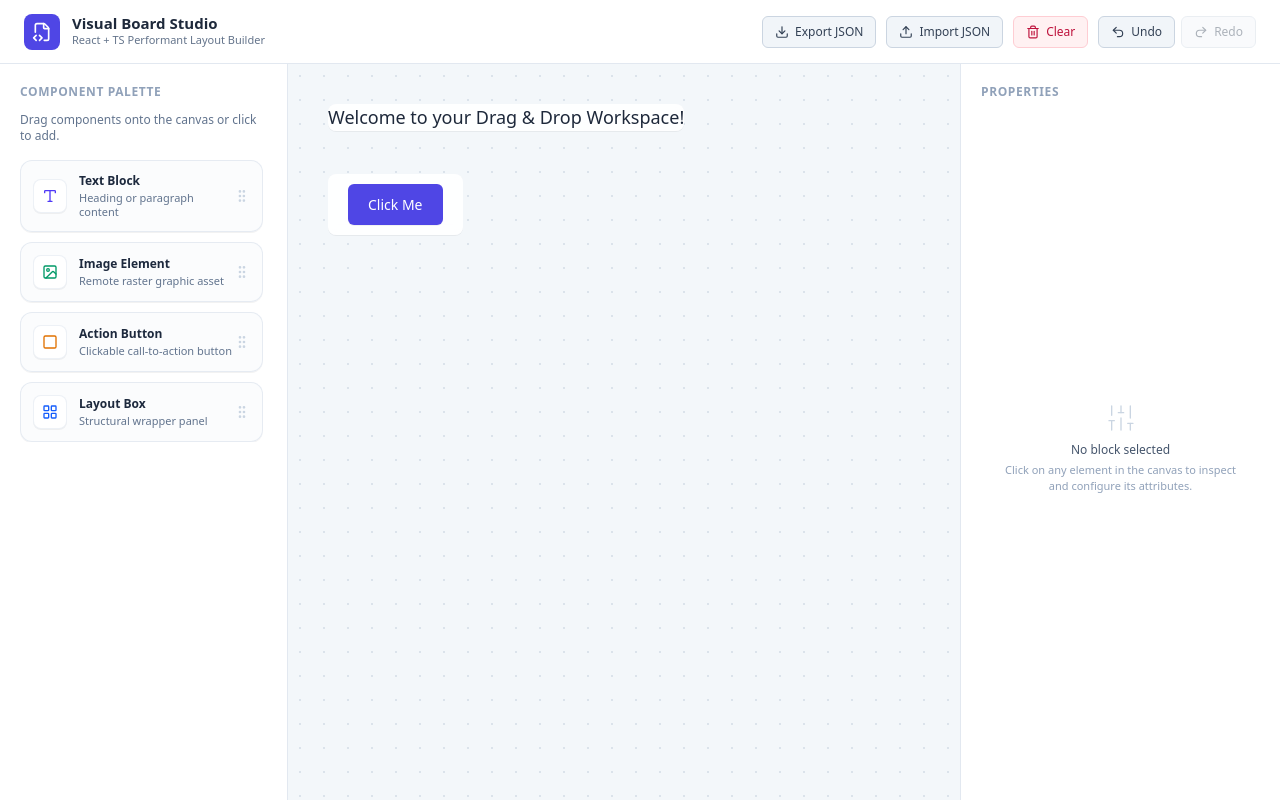
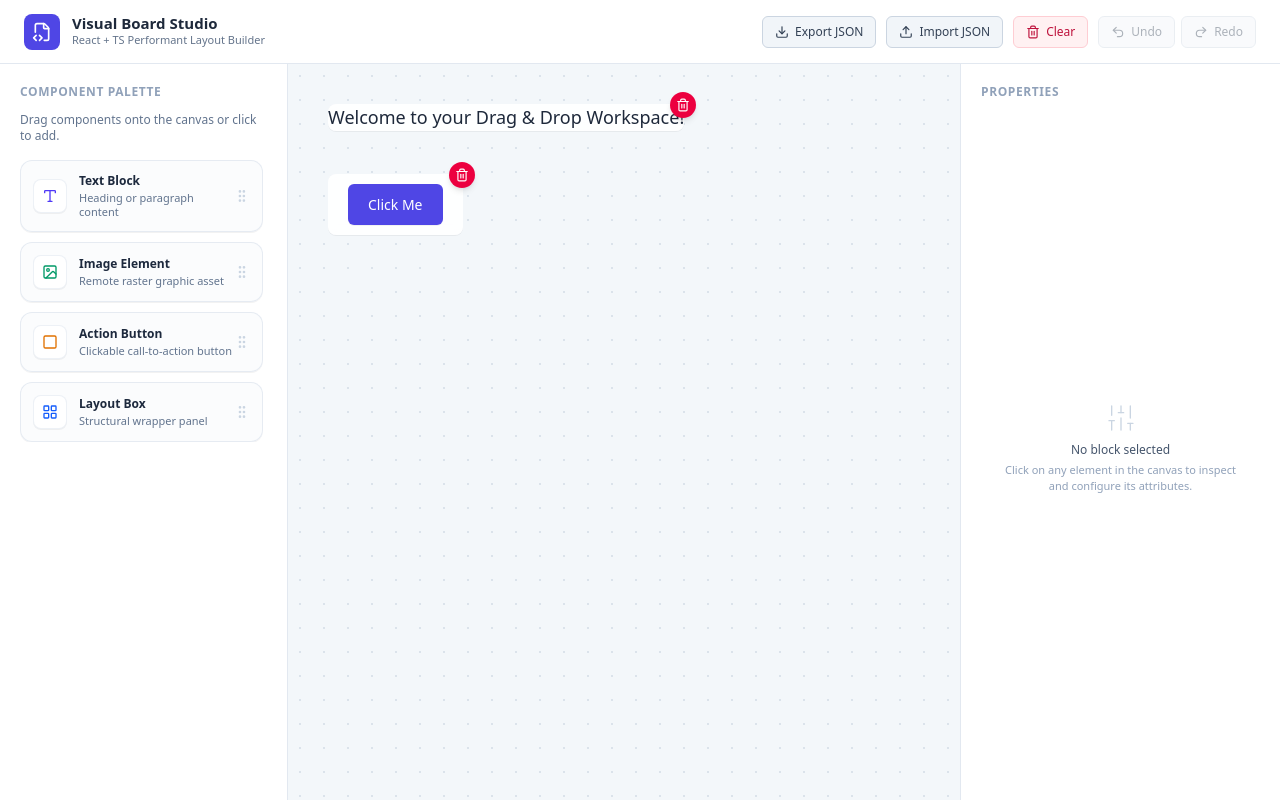
Before and after one commit to Birundadevi/DND_Builder, a React (Vite) app: page / in a window 1280 px wide. Built offline with nearby package versions, Linux system fonts and the light colour scheme.

Commit message:
fixed delete option

```diff
--- a/src/components/Block.tsx
+++ b/src/components/Block.tsx
@@ -3,6 +3,7 @@ import { BlockItem } from '../types/block';
 import { useBuilder } from '../hooks/useBuilder';
 import { Trash2 } from 'lucide-react';
 import { sanitizeText, sanitizeUrl } from '../utils/sanitize';
+import { calculateSnapPosition } from '../utils/snap';
 
 interface BlockProps {
   block: BlockItem;
@@ -10,17 +11,15 @@ interface BlockProps {
 }
 
 export const Block: React.FC<BlockProps> = memo(({ block, isSelected }) => {
-  const { selectBlock, updateBlockPosition, deleteBlock } = useBuilder();
+  const { blocks, selectBlock, updateBlockPosition, deleteBlock } = useBuilder();
   const isDraggingRef = useRef(false);
   const dragOffsetRef = useRef({ x: 0, y: 0 });
 
-  // Handle selection cleanly on click and prevent bubbling up to canvas background
   const handleClick = useCallback((e: React.MouseEvent) => {
     e.stopPropagation();
     selectBlock(block.id);
   }, [block.id, selectBlock]);
 
-  // Custom high-performance pointer drag handler
   const handlePointerDown = useCallback((e: React.PointerEvent) => {
     e.stopPropagation();
     selectBlock(block.id);
@@ -37,10 +36,12 @@ export const Block: React.FC<BlockProps> = memo(({ block, isSelected }) => {
 
   const handlePointerMove = useCallback((e: React.PointerEvent) => {
     if (!isDraggingRef.current) return;
-    const newX = e.clientX - dragOffsetRef.current.x;
-    const newY = e.clientY - dragOffsetRef.current.y;
-    updateBlockPosition(block.id, newX, newY);
-  }, [block.id, updateBlockPosition]);
+    const rawX = e.clientX - dragOffsetRef.current.x;
+    const rawY = e.clientY - dragOffsetRef.current.y;
+
+    const { x, y } = calculateSnapPosition(rawX, rawY, blocks, block.id);
+    updateBlockPosition(block.id, x, y);
+  }, [block.id, blocks, updateBlockPosition]);
 
   const handlePointerUp = useCallback((e: React.PointerEvent) => {
     if (!isDraggingRef.current) return;
@@ -50,6 +51,12 @@ export const Block: React.FC<BlockProps> = memo(({ block, isSelected }) => {
       target.releasePointerCapture(e.pointerId);
     }
   }, []);
+
+  const handleDeleteClick = useCallback((e: React.MouseEvent | React.PointerEvent) => {
+    e.stopPropagation();
+    e.preventDefault();
+    deleteBlock(block.id);
+  }, [block.id, deleteBlock]);
 
   const renderContent = () => {
     switch (block.type) {
@@ -61,11 +68,11 @@ export const Block: React.FC<BlockProps> = memo(({ block, isSelected }) => {
         );
       case 'image':
         return (
-          <div className="overflow-hidden rounded-md">
+          <div className="overflow-hidden rounded-md pointer-events-none">
             <img
               src={sanitizeUrl(block.content.src) || 'https://images.unsplash.com/photo-1579546929518-9e396f3cc809?w=400&h=200&fit=crop'}
               alt={sanitizeText(block.content.alt) || 'Block image'}
-              className="w-full h-32 object-cover pointer-events-none"
+              className="w-full h-32 object-cover"
             />
           </div>
         );
@@ -116,19 +123,21 @@ export const Block: React.FC<BlockProps> = memo(({ block, isSelected }) => {
       }}
       className={`absolute top-0 left-0 cursor-grab active:cursor-grabbing group select-none transition-shadow duration-150 ${
         isSelected
-          ? 'ring-2 ring-indigo-600 ring-offset-2 shadow-md z-20 bg-white rounded-lg'
+          ? 'ring-2 ring-indigo-600 ring-offset-2 shadow-md z-30 bg-white rounded-lg'
           : 'hover:ring-1 hover:ring-slate-300 z-10 bg-white/90 backdrop-blur-xs rounded-lg shadow-2xs'
       }`}
     >
+      {/* Delete button with aggressive pointer & click isolation */}
       <button
-        onClick={(e) => {
+        type="button"
+        onPointerDown={(e) => {
           e.stopPropagation();
-          deleteBlock(block.id);
         }}
-        className="absolute -top-2.5 -right-2.5 bg-rose-600 text-white p-1 rounded-full opacity-0 group-hover:opacity-100 transition-opacity shadow-sm hover:bg-rose-700 cursor-pointer z-30"
+        onClick={handleDeleteClick}
+        className="absolute -top-3 -right-3 bg-rose-600 text-white p-1.5 rounded-full shadow-md hover:bg-rose-700 active:scale-95 transition-all cursor-pointer z-40 flex items-center justify-center"
         title="Delete Block"
       >
-        <Trash2 className="w-3.5 h-3.5" />
+        <Trash2 className="w-3.5 h-3.5 pointer-events-none" />
       </button>
 
       {renderContent()}
--- a/src/state/BuilderContext.tsx
+++ b/src/state/BuilderContext.tsx
@@ -45,46 +45,43 @@ const INITIAL_BLOCKS: BlockItem[] = [
 ];
 
 export const BuilderProvider: React.FC<{ children: React.ReactNode }> = ({ children }) => {
-  // History Stacks for Undo / Redo
-  const [past, setPast] = useState<BlockItem[][]>([INITIAL_BLOCKS]);
+  const [past, setPast] = useState<BlockItem[][]>([]);
   const [present, setPresent] = useState<BlockItem[]>(INITIAL_BLOCKS);
   const [future, setFuture] = useState<BlockItem[][]>([]);
-
   const [selectedBlockId, setSelectedBlockId] = useState<string | null>(null);
 
   const selectBlock = useCallback((id: string | null) => {
     setSelectedBlockId(id);
   }, []);
 
-  // Helper to commit state changes into history stack
-  const recordHistory = useCallback((newBlocks: BlockItem[]) => {
-    setPresent(currentPresent => {
-      if (JSON.stringify(currentPresent) === JSON.stringify(newBlocks)) return currentPresent;
-      setPast(prevPast => [...prevPast, currentPresent]);
-      setFuture([]); // Clear redo future stack on new user action
-      return newBlocks;
+  // Clean helper to commit actions to state and update undo/redo history without nested setter bugs
+  const commitChange = useCallback((updater: (prev: BlockItem[]) => BlockItem[]) => {
+    setPresent(current => {
+      const next = updater(current);
+      if (JSON.stringify(current) === JSON.stringify(next)) return current;
+      setPast(prevPast => [...prevPast, current]);
+      setFuture([]); // Clear redo stack on new user action
+      return next;
     });
   }, []);
 
   const undo = useCallback(() => {
     if (past.length === 0) return;
-
     const previous = past[past.length - 1];
     const newPast = past.slice(0, past.length - 1);
 
     setPast(newPast);
-    setFuture(currFuture => [present, ...currFuture]);
+    setFuture(curr => [present, ...curr]);
     setPresent(previous);
     setSelectedBlockId(null);
   }, [past, present]);
 
   const redo = useCallback(() => {
     if (future.length === 0) return;
-
     const next = future[0];
     const newFuture = future.slice(1);
 
-    setPast(prevPast => [...prevPast, present]);
+    setPast(prev => [...prev, present]);
     setPresent(next);
     setFuture(newFuture);
     setSelectedBlockId(null);
@@ -114,14 +111,12 @@ export const BuilderProvider: React.FC<{ children: React.ReactNode }> = ({ child
       }
     };
 
-    setPresent(current => {
-      const next = [...current, newBlock];
-      recordHistory(next);
-      return next;
-    });
+    commitChange(current => [...current, newBlock]);
     setSelectedBlockId(newBlock.id);
-  }, [recordHistory]);
+  }, [commitChange]);
 
+  // Position updates bypass history stack during active drag ticks for performance,
+  // keeping the movement fluid at 60 FPS.
   const updateBlockPosition = useCallback((id: string, x: number, y: number) => {
     setPresent(current =>
       current.map(block => (block.id === id ? { ...block, x: Math.max(0, x), y: Math.max(0, y) } : block))
@@ -130,43 +125,31 @@ export const BuilderProvider: React.FC<{ children: React.ReactNode }> = ({ child
 
   const updateBlockContent = useCallback((id: string, key: string, value: string) => {
     const cleanValue = key === 'url' || key === 'src' ? sanitizeUrl(value) : sanitizeText(value);
-    setPresent(current => {
-      const next = current.map(block =>
+    commitChange(current =>
+      current.map(block =>
         block.id === id ? { ...block, content: { ...block.content, [key]: cleanValue } } : block
-      );
-      recordHistory(next);
-      return next;
-    });
-  }, [recordHistory]);
+      )
+    );
+  }, [commitChange]);
 
   const updateBlockStyles = useCallback((id: string, key: string, value: string) => {
     const cleanValue = sanitizeCssValue(value);
-    setPresent(current => {
-      const next = current.map(block =>
+    commitChange(current =>
+      current.map(block =>
         block.id === id ? { ...block, styles: { ...block.styles, [key]: cleanValue } } : block
-      );
-      recordHistory(next);
-      return next;
-    });
-  }, [recordHistory]);
+      )
+    );
+  }, [commitChange]);
 
   const deleteBlock = useCallback((id: string) => {
-    setPresent(current => {
-      const next = current.filter(block => block.id !== id);
-      recordHistory(next);
-      return next;
-    });
+    commitChange(current => current.filter(block => block.id !== id));
     setSelectedBlockId(current => (current === id ? null : current));
-  }, [recordHistory]);
+  }, [commitChange]);
 
   const clearCanvas = useCallback(() => {
-    setPresent(current => {
-      if (current.length === 0) return current;
-      recordHistory([]);
-      return [];
-    });
+    commitChange(() => []);
     setSelectedBlockId(null);
-  }, [recordHistory]);
+  }, [commitChange]);
 
   const exportJson = useCallback(() => {
     const layout = {
@@ -180,11 +163,10 @@ export const BuilderProvider: React.FC<{ children: React.ReactNode }> = ({ child
     const layout = validateImportedLayout(jsonString);
     if (!layout) return false;
 
-    setPresent(layout.blocks);
-    recordHistory(layout.blocks);
+    commitChange(() => layout.blocks);
     setSelectedBlockId(null);
     return true;
-  }, [recordHistory]);
+  }, [commitChange]);
 
   const selectedBlock = useMemo(() => {
     return present.find(b => b.id === selectedBlockId) || null;
```
